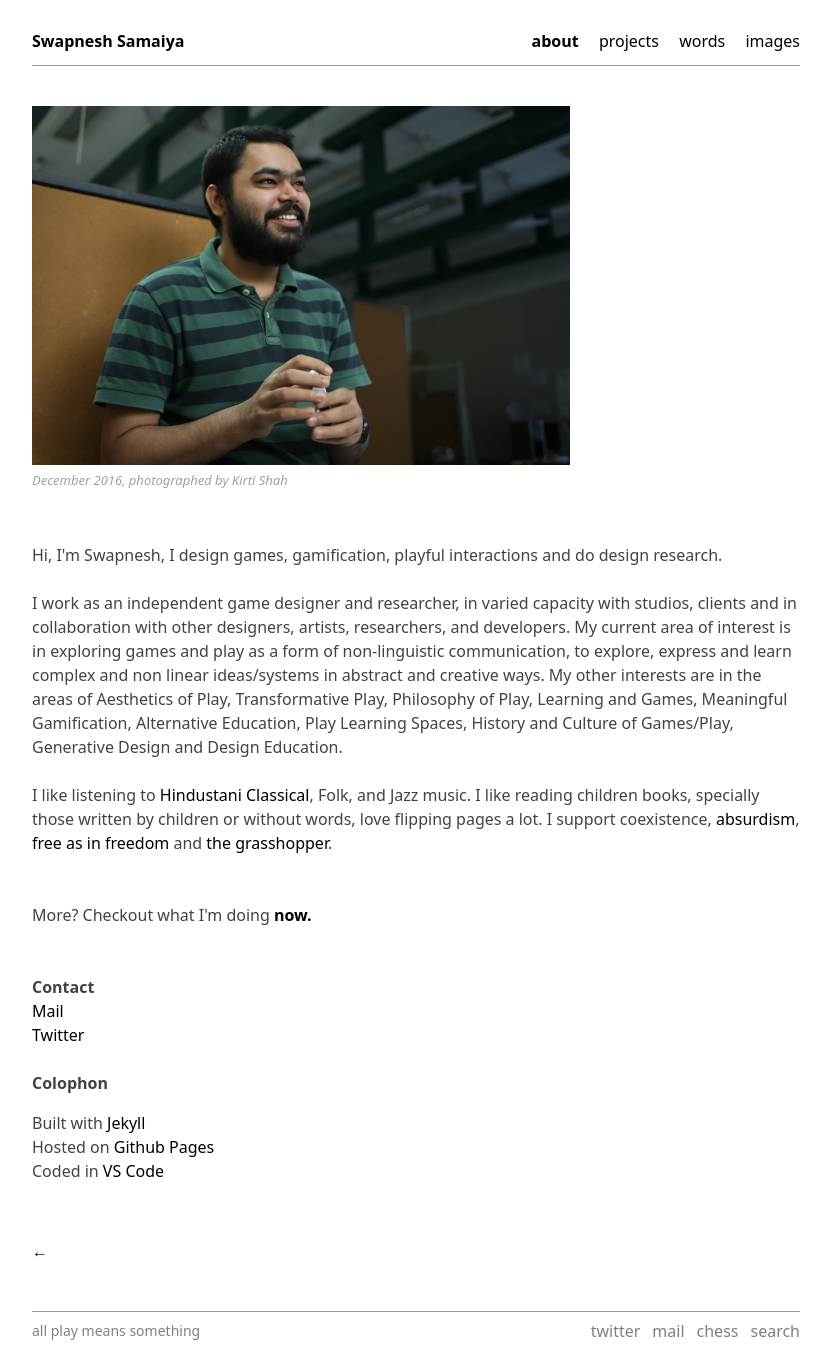
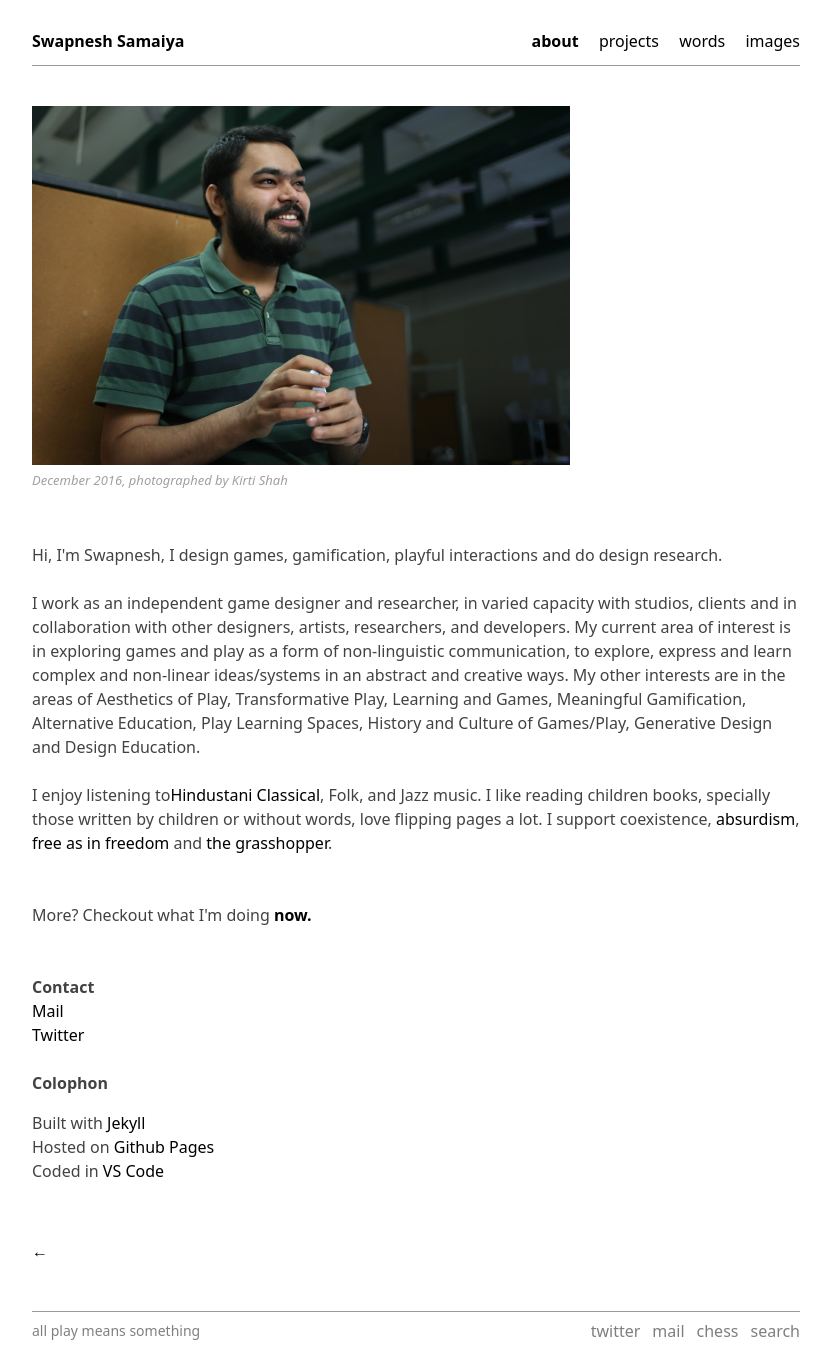
Before and after one commit to bunbutterjam/bunbutterjam.github.io, a Jekyll site: the page built from _pages/about.html, in a window 1280 px wide. Shown: the whole page, without its empty margins (224-1055 px from the left). Built offline with Jekyll 4.4.1, drawn with Linux system fonts in a browser that asks for light colours.

Commit message:
about update

```diff
--- a/_pages/about.html
+++ b/_pages/about.html
@@ -14,11 +14,11 @@ image: /assets/images/about_1.jpg
     I work as an independent game designer and researcher, in varied capacity with studios, clients and in collaboration with
     other designers, artists,
     researchers, and developers. My current area of interest is in exploring games and play as a form of non-linguistic
-    communication, to explore, express and learn complex and non linear ideas/systems in abstract and creative ways. My other interests are in the areas of Aesthetics of Play,
-    Transformative Play, Philosophy of Play, Learning and Games, Meaningful Gamification, Alternative Education, Play Learning Spaces, History and Culture of Games/Play, Generative Design and
+    communication, to explore, express and learn complex and non-linear ideas/systems in an abstract and creative ways. My other interests are in the areas of Aesthetics of Play,
+    Transformative Play, Learning and Games, Meaningful Gamification, Alternative Education, Play Learning Spaces, History and Culture of Games/Play, Generative Design and
     Design Education. <br><br>
 
-    I like listening to <a href="https://en.wikipedia.org/wiki/Hindustani_classical_music" target="_blank" >Hindustani Classical</a>,
+    I enjoy listening to<a href="https://en.wikipedia.org/wiki/Hindustani_classical_music" target="_blank" >Hindustani Classical</a>,
     Folk, and Jazz music. I like reading children books, specially those written by children or without words, love flipping
     pages a lot.
     I support coexistence, <a href="https://en.wikipedia.org/wiki/Absurdism" target="_blank">absurdism</a>, <a href="https://en.wikipedia.org/wiki/Free_software_movement">free as in freedom</a> and <a
```
